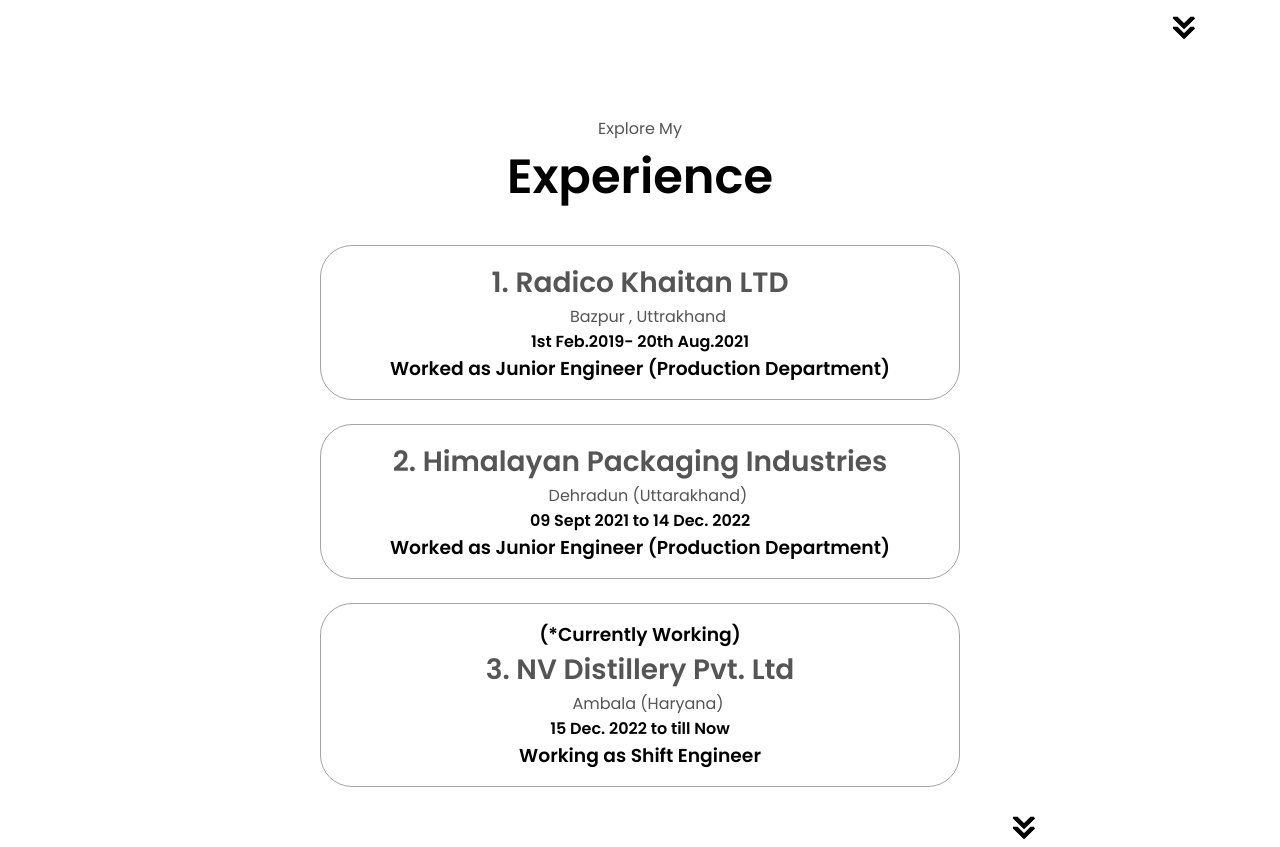
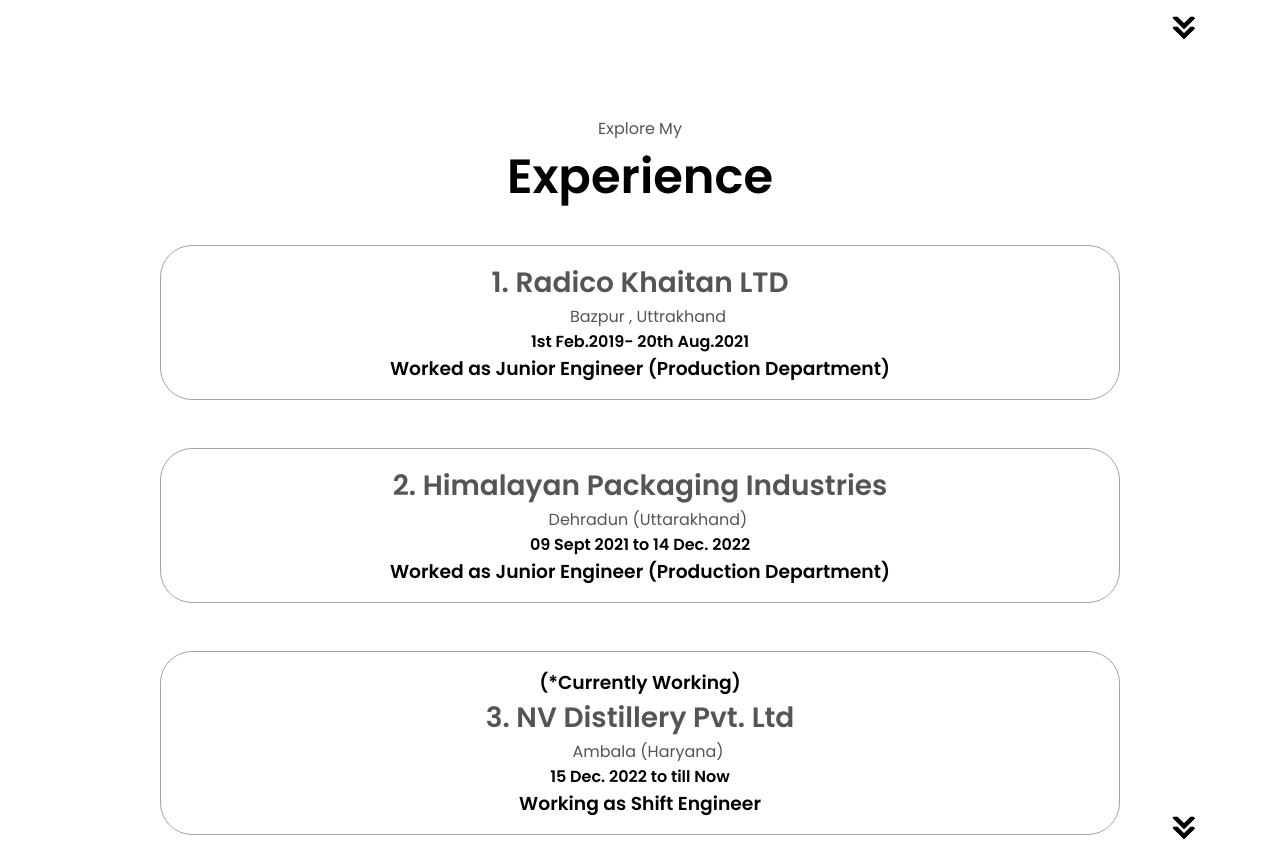
Before and after one commit to arpitmastermind/manishportfolio, a plain HTML site: page index.html in a window 1280 px wide. Shown: the part 1580-2427 px from the top of the page. Drawn offline with Linux system fonts and the light colour scheme.

Commit message:
Update style.css

```diff
--- a/style.css
+++ b/style.css
@@ -327,13 +327,13 @@ section {
   position: relative;
   padding-top: 4vh;
   height: 100vh;
-  margin: 0px 20rem;
+  margin: 0px 10rem;
   box-sizing: border-box;
   min-height: fit-content;
 }
 
 .about-containers{
-  margin-bottom: -0.5rem;
+  margin-bottom: 1rem;
 }
 
 .experience-sub-title {
```
